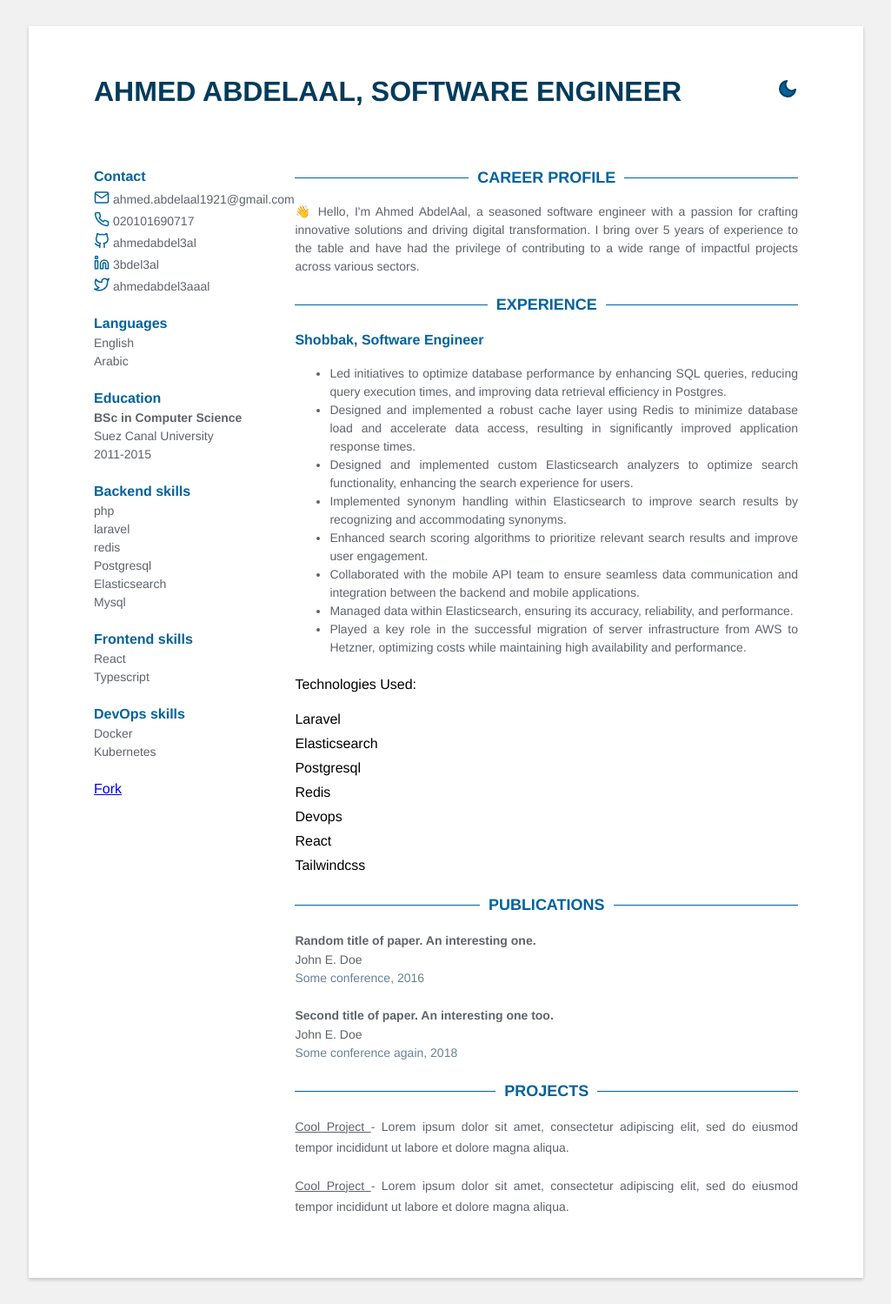
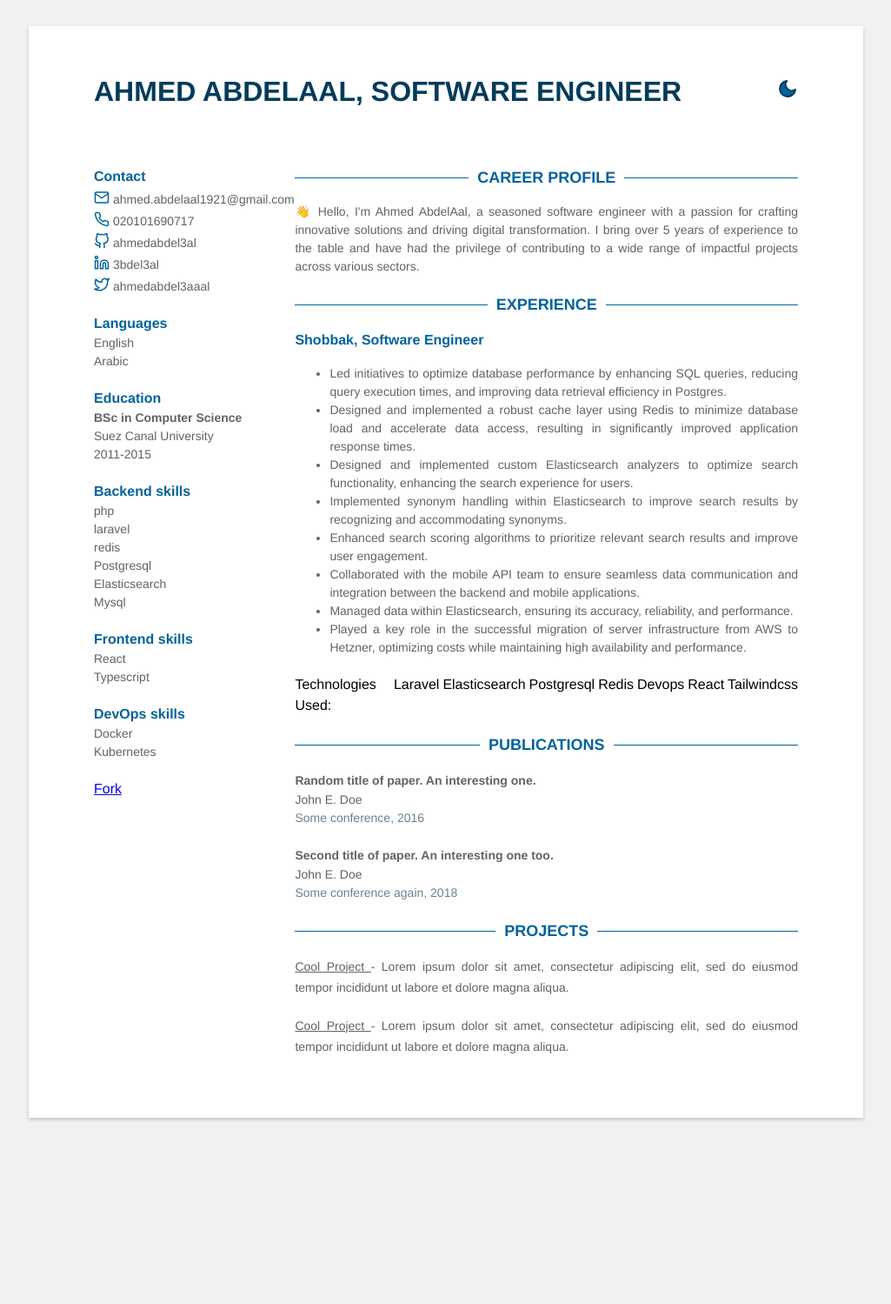
Before and after one commit to ahmedabdel3al/ahmedabdel3al.github.io, a Jekyll site: the page built from index.html, in a window 1280 px wide. Shown: the whole page at 87% size, without its empty margins (127-1152 px from the left). Built offline with Jekyll 4.4.1, drawn with Linux system fonts in a browser that asks for light colours; after the commit the page ends 1315 px from its top, so only the background shows below that.

Commit message:
Update experience.html

```diff
--- a/_includes/experience.html
+++ b/_includes/experience.html
@@ -17,11 +17,11 @@
            </section>
 
 
-            <section>
-                 <p>Technologies Used:</p>
-                 <div style="display: flex; flex-direction: column; gap: 0.25rem;">
+            <section style="display: flex; flex-direction: row; gap: 0.25rem;">
+                 <span>Technologies Used:</span>
+                 <div style="display: flex; flex-direction: row; gap: 0.25rem;">
                      {% for tech in exp.technologies_used  %}
-                        <span class="idiom">{{tech}}</span>
+                        <span>{{tech}}</span>
                      {% endfor %}
                  </div>
            </section>
```
